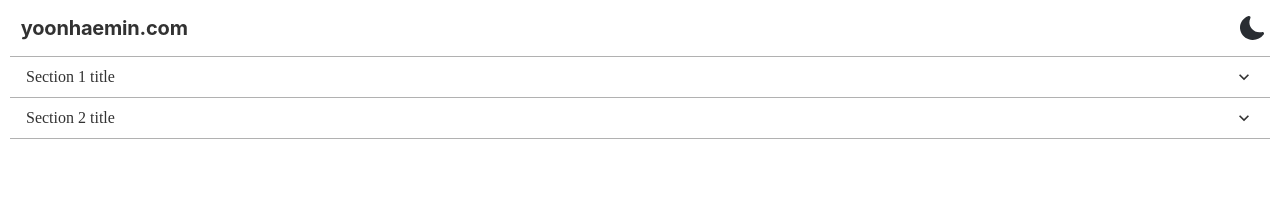
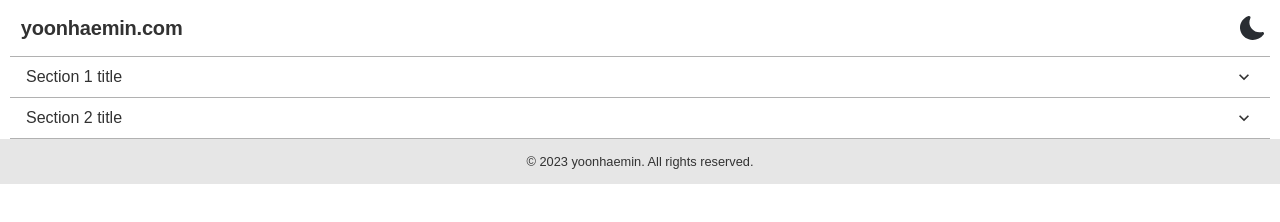
Before and after one commit to Yoon-Hae-Min/gatsby-blog, a Gatsby site: page / in a window 1280 px wide. Built offline with nearby package versions, Linux system fonts and the light colour scheme; Gatsby itself is replaced by a stand-in of ours; a web font is replaced by a local one.

Commit message:
chore: webfont를 cdn으로 변경

```diff
--- a/gatsby-browser.tsx
+++ b/gatsby-browser.tsx
@@ -1,15 +1,15 @@
 import React from 'react';
-import { HeadFC, WrapPageElementBrowserArgs } from 'gatsby';
-import { Box, ChakraProvider, useColorMode } from '@chakra-ui/react';
-import GlobalFont from '@/styles/global';
+import { WrapPageElementBrowserArgs } from 'gatsby';
+import { ChakraProvider } from '@chakra-ui/react';
 import theme from '@/styles/theme';
 import RootLayout from '@/components/Layout/RootLayout';
-import Header from './src/components/Header/Header';
+import Header from './src/components/Header';
+import Footer from './src/components/Footer';
 
 export const wrapRootElement = ({ element }: WrapPageElementBrowserArgs) => (
   <ChakraProvider theme={theme}>
-    <GlobalFont />
     <Header />
     <RootLayout>{element}</RootLayout>
+    <Footer />
   </ChakraProvider>
 );
--- a/gatsby-config.ts
+++ b/gatsby-config.ts
@@ -53,23 +53,14 @@ const config: GatsbyConfig = {
       }
     },
     {
-      resolve: '@chakra-ui/gatsby-plugin',
+      resolve: 'gatsby-plugin-web-font-loader',
       options: {
-        /**
-         * @property {boolean} [resetCSS=true]
-         * if false, this plugin will not use `<CSSReset />
-         */
-        resetCSS: true,
-        /**
-         * @property {boolean} [isUsingColorMode=true]
-         * if false, this plugin will not use <ColorModeProvider />
-         */
-        isUsingColorMode: true,
-        /**
-         * @property {boolean} [isBaseProvider=false]
-         * if true, will render `<ChakraBaseProvider>`
-         */
-        isBaseProvider: false
+        custom: {
+          families: ['Pretendard'],
+          urls: [
+            'https://cdn.jsdelivr.net/gh/orioncactus/pretendard/dist/web/static/pretendard-dynamic-subset.css'
+          ]
+        }
       }
     }
   ]
--- a/package.json
+++ b/package.json
@@ -29,6 +29,7 @@
     "gatsby-plugin-react-svg": "^3.3.0",
     "gatsby-plugin-sharp": "^5.10.0",
     "gatsby-plugin-sitemap": "^6.10.0",
+    "gatsby-plugin-web-font-loader": "^1.0.4",
     "gatsby-source-filesystem": "^5.10.0",
     "gatsby-transformer-remark": "^6.10.0",
     "gatsby-transformer-sharp": "^5.10.0",
--- /dev/null
+++ b/src/components/Footer/index.tsx
@@ -0,0 +1,22 @@
+import { Box, Text, useColorMode } from '@chakra-ui/react';
+import React from 'react';
+
+const Footer = () => {
+  const { colorMode, toggleColorMode } = useColorMode();
+  return (
+    <Box
+      as="footer"
+      bg={colorMode === 'light' ? 'white.800' : 'gray.700'}
+      display="flex"
+      alignItems="center"
+      justifyContent="center"
+      padding="0.8rem"
+    >
+      <Text fontSize="0.8rem" lineHeight="1.2rem" fontWeight={400}>
+        © 2023 yoonhaemin. All rights reserved.
+      </Text>
+    </Box>
+  );
+};
+
+export default Footer;
--- a/src/pages/index.tsx
+++ b/src/pages/index.tsx
@@ -9,7 +9,7 @@ import {
   Box,
   useColorMode
 } from '@chakra-ui/react';
-import Header from '../components/Header/Header';
+import Header from '../components/Header';
 
 const IndexPage: React.FC<PageProps> = () => {
   return (
--- a/src/styles/global.tsx
+++ /dev/null
@@ -1,26 +0,0 @@
-import React from 'react';
-import { Global } from '@emotion/react';
-
-const GlobalFont = () => (
-  <Global
-    styles={`
-      @font-face {
-        font-family: 'Pretendard';
-        font-weight: 700;
-        src: url('./assets/fonts/Pretendard-Bold.woff2') format('woff2');
-      }
-      @font-face {
-        font-family: 'Pretendard';
-        font-weight: 600;
-        src: url('./assets/fonts/Pretendard-SemiBold.woff2');
-      }
-      @font-face {
-        font-family: 'Pretendard';
-        font-weight: 400;
-        src: url('./assets/fonts/Pretendard-Regular.woff2');
-      }
-      `}
-  />
-);
-
-export default GlobalFont;
--- a/src/styles/theme.ts
+++ b/src/styles/theme.ts
@@ -1,7 +1,11 @@
-import { StyleFunctionProps, defineStyle, extendTheme } from '@chakra-ui/react';
+import { StyleFunctionProps, extendTheme } from '@chakra-ui/react';
 import { mode } from '@chakra-ui/theme-tools';
 
 const theme = extendTheme({
+  fonts: {
+    heading: `Pretendard, sans-serif`,
+    body: `Pretendard, sans-serif`
+  },
   colors: {
     gray: {
       200: '#B1B1B1',
@@ -18,8 +22,8 @@ const theme = extendTheme({
   useSystemColorMode: true,
   styles: {
     global: (props: StyleFunctionProps) => ({
-      'html, body': {
-        fontFamily: 'Pretendard',
+      body: {
+        fontWeight: 400,
         color: mode('gray.700', 'white.900')(props),
         bg: mode('white.900', 'gray.400')(props),
         height: '100%'
```
Also changed, not shown: tsconfig.json (+1 -7 lines), src/assets/fonts/Pretendard-Bold.woff2 (deleted), src/assets/fonts/Pretendard-Regular.woff2 (deleted), src/assets/fonts/Pretendard-SemiBold.woff2 (deleted), src/components/Header/index.tsx (renamed from src/components/Header/Header.tsx), 1 other file.
